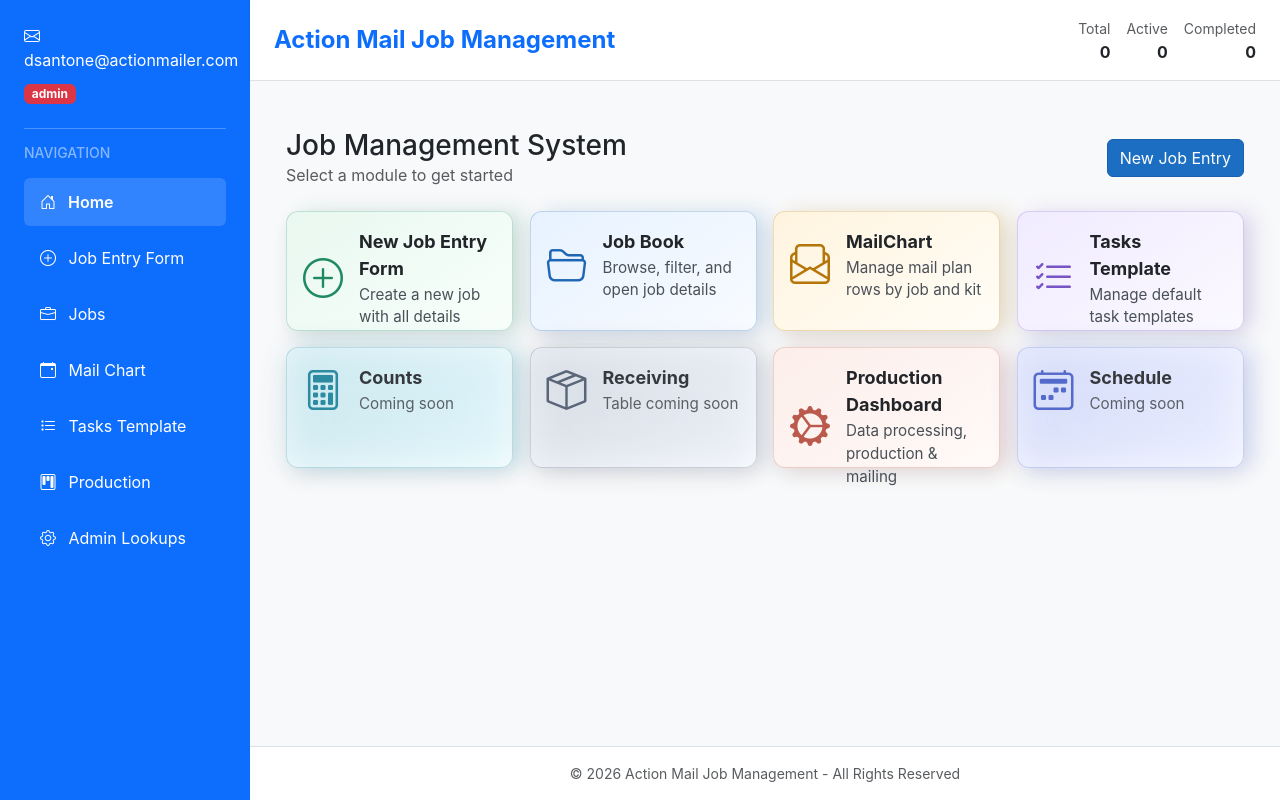
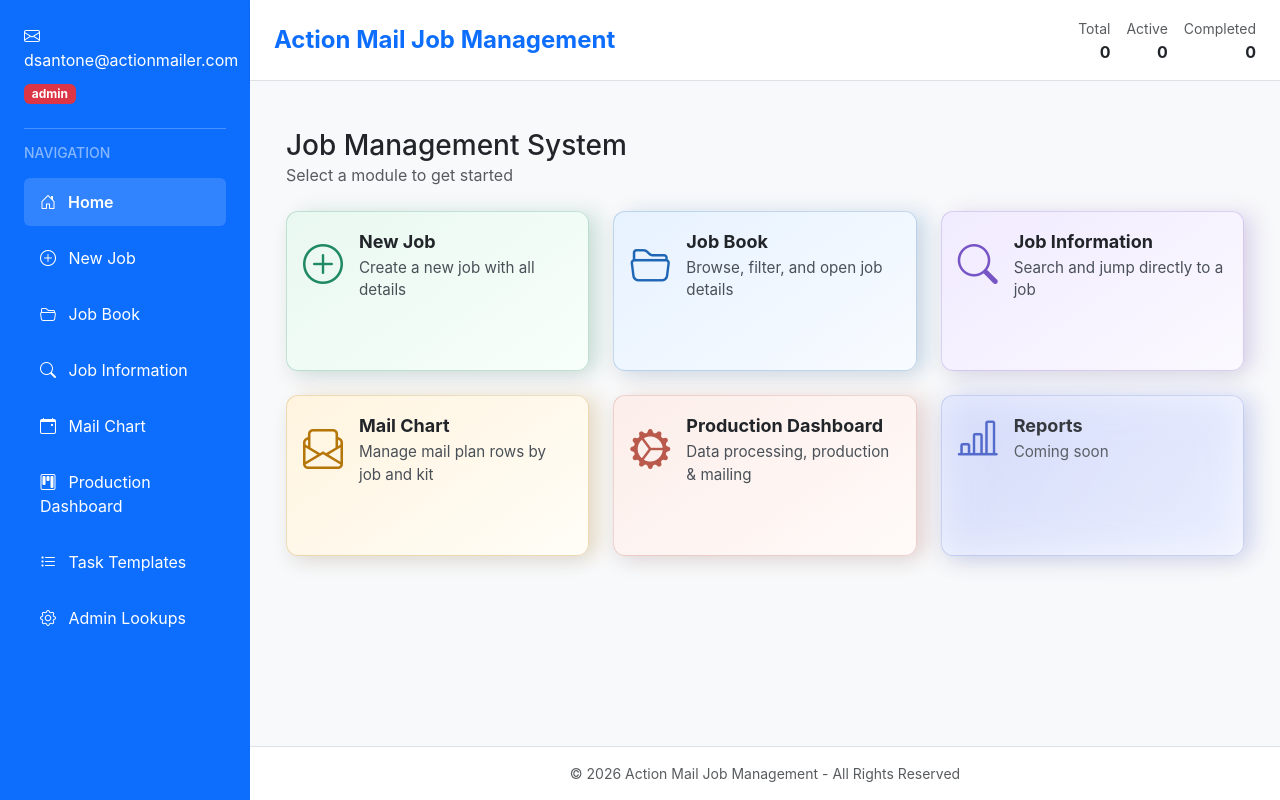
Before and after one commit to danni13-ops/JobEntryApp1, an ASP.NET Core app: page / in a window 1280 px wide. Run offline with ASP.NET Core 8, Linux system fonts and the light colour scheme; data that the repository does not hold is empty; style sheets or scripts are compiled from the project's sources; some libraries are stand-ins or nearby versions.

Commit message:
feat: fix home dashboard, add job search page, clean job details, update sidebar nav
- Step 1: Replace 8-card tool list with 6-card navigation hub (New Job, Job Book,
  Job Information, Mail Chart, Production Dashboard, Reports)
- Step 2: Add /Jobs/Search page to jump directly to a job by number
- Step 3: Rename NewJob.cshtml section headers to match spec (Sections 1-6)
- Step 4: Replace task list placeholder in Job Details with Progress, Milestones,
  Control Cards, and Documents sections
- Step 5: Update sidebar nav with correct names and new Job Information link

Co-authored-by: danni13-ops <179358615+danni13-ops@users.noreply.github.com>

```diff
--- a/Pages/Index.cshtml
+++ b/Pages/Index.cshtml
@@ -145,30 +145,25 @@
 </style>
 
 <div class="container-fluid mt-4">
-    <div class="d-flex justify-content-between align-items-center mb-4">
-        <div>
-            <h1 class="h3 mb-0">Job Management System</h1>
-            <div class="text-muted">Select a module to get started</div>
-        </div>
-        <div>
-            <a asp-page="/NewJob" class="btn btn-primary">New Job Entry</a>
-        </div>
+    <div class="mb-4">
+        <h1 class="h3 mb-0">Job Management System</h1>
+        <div class="text-muted">Select a module to get started</div>
     </div>
 
-    <div class="row g-3">
-        <div class="col-sm-6 col-md-4 col-lg-3">
+    <div class="row g-4">
+        <div class="col-sm-6 col-md-4">
             <a asp-page="/NewJob" class="card module-card h-100 text-decoration-none text-dark tone-emerald" tabindex="0">
                 <div class="d-flex align-items-center w-100">
                     <i class="bi bi-plus-circle icon"></i>
                     <div>
-                        <div class="title">New Job Entry Form</div>
+                        <div class="title">New Job</div>
                         <div class="subtitle">Create a new job with all details</div>
                     </div>
                 </div>
             </a>
         </div>
 
-        <div class="col-sm-6 col-md-4 col-lg-3">
+        <div class="col-sm-6 col-md-4">
             <a asp-page="/Jobs/Index" class="card module-card h-100 text-decoration-none text-dark tone-ocean" tabindex="0">
                 <div class="d-flex align-items-center w-100">
                     <i class="bi bi-folder2-open icon"></i>
@@ -180,55 +175,31 @@
             </a>
         </div>
 
-        <div class="col-sm-6 col-md-4 col-lg-3">
+        <div class="col-sm-6 col-md-4">
+            <a asp-page="/Jobs/Search" class="card module-card h-100 text-decoration-none text-dark tone-violet" tabindex="0">
+                <div class="d-flex align-items-center w-100">
+                    <i class="bi bi-search icon"></i>
+                    <div>
+                        <div class="title">Job Information</div>
+                        <div class="subtitle">Search and jump directly to a job</div>
+                    </div>
+                </div>
+            </a>
+        </div>
+
+        <div class="col-sm-6 col-md-4">
             <a asp-page="/Mailchart/Index" class="card module-card h-100 text-decoration-none text-dark tone-gold" tabindex="0">
                 <div class="d-flex align-items-center w-100">
                     <i class="bi bi-envelope-paper icon"></i>
                     <div>
-                        <div class="title">MailChart</div>
+                        <div class="title">Mail Chart</div>
                         <div class="subtitle">Manage mail plan rows by job and kit</div>
                     </div>
                 </div>
             </a>
         </div>
 
-        <div class="col-sm-6 col-md-4 col-lg-3">
-            <a asp-page="/TaskTemplates" class="card module-card h-100 text-decoration-none text-dark tone-violet" tabindex="0">
-                <div class="d-flex align-items-center w-100">
-                    <i class="bi bi-list-check icon"></i>
-                    <div>
-                        <div class="title">Tasks Template</div>
-                        <div class="subtitle">Manage default task templates</div>
-                    </div>
-                </div>
-            </a>
-        </div>
-
-        <div class="col-sm-6 col-md-4 col-lg-3">
-            <div class="card module-card module-card-disabled h-100 text-dark tone-cyan" aria-disabled="true">
-                <div class="d-flex align-items-center w-100">
-                    <i class="bi bi-calculator icon"></i>
-                    <div>
-                        <div class="title">Counts</div>
-                        <div class="subtitle">Coming soon</div>
-                    </div>
-                </div>
-            </div>
-        </div>
-
-        <div class="col-sm-6 col-md-4 col-lg-3">
-            <div class="card module-card module-card-disabled h-100 text-dark tone-slate" aria-disabled="true">
-                <div class="d-flex align-items-center w-100">
-                    <i class="bi bi-box-seam icon"></i>
-                    <div>
-                        <div class="title">Receiving</div>
-                        <div class="subtitle">Table coming soon</div>
-                    </div>
-                </div>
-            </div>
-        </div>
-
-        <div class="col-sm-6 col-md-4 col-lg-3">
+        <div class="col-sm-6 col-md-4">
             <a asp-page="/TaskDashboard" class="card module-card h-100 text-decoration-none text-dark tone-coral" tabindex="0">
                 <div class="d-flex align-items-center w-100">
                     <i class="bi bi-gear-wide-connected icon"></i>
@@ -240,12 +211,12 @@
             </a>
         </div>
 
-        <div class="col-sm-6 col-md-4 col-lg-3">
+        <div class="col-sm-6 col-md-4">
             <div class="card module-card module-card-disabled h-100 text-dark tone-indigo" aria-disabled="true">
                 <div class="d-flex align-items-center w-100">
-                    <i class="bi bi-calendar2-week icon"></i>
+                    <i class="bi bi-bar-chart-line icon"></i>
                     <div>
-                        <div class="title">Schedule</div>
+                        <div class="title">Reports</div>
                         <div class="subtitle">Coming soon</div>
                     </div>
                 </div>
--- a/Pages/Shared/_Layout.cshtml
+++ b/Pages/Shared/_Layout.cshtml
@@ -39,13 +39,19 @@
                     <li class="nav-item mb-2">
                         <a class="nav-link text-white @(ViewContext.RouteData.Values["page"]?.ToString() == "/NewJob" ? "active bg-white bg-opacity-10 rounded" : "")"
                            asp-page="/NewJob">
-                            <i class="bi bi-plus-circle me-2"></i> Job Entry Form
+                            <i class="bi bi-plus-circle me-2"></i> New Job
                         </a>
                     </li>
                     <li class="nav-item mb-2">
                         <a class="nav-link text-white @(ViewContext.RouteData.Values["page"]?.ToString()?.Contains("/Jobs") == true ? "active bg-white bg-opacity-10 rounded" : "")"
                            asp-page="/Jobs/Index">
-                            <i class="bi bi-briefcase me-2"></i> Jobs
+                            <i class="bi bi-folder2-open me-2"></i> Job Book
+                        </a>
+                    </li>
+                    <li class="nav-item mb-2">
+                        <a class="nav-link text-white @(ViewContext.RouteData.Values["page"]?.ToString() == "/Jobs/Search" ? "active bg-white bg-opacity-10 rounded" : "")"
+                           asp-page="/Jobs/Search">
+                            <i class="bi bi-search me-2"></i> Job Information
                         </a>
                     </li>
                     <li class="nav-item mb-2">
@@ -55,15 +61,15 @@
                         </a>
                     </li>
                     <li class="nav-item mb-2">
-                        <a class="nav-link text-white @(ViewContext.RouteData.Values["page"]?.ToString() == "/TaskTemplates" ? "active bg-white bg-opacity-10 rounded" : "")"
-                           asp-page="/TaskTemplates">
-                            <i class="bi bi-list-task me-2"></i> Tasks Template
+                        <a class="nav-link text-white @(ViewContext.RouteData.Values["page"]?.ToString() == "/TaskDashboard" ? "active bg-white bg-opacity-10 rounded" : "")"
+                           asp-page="/TaskDashboard">
+                            <i class="bi bi-kanban me-2"></i> Production Dashboard
                         </a>
                     </li>
                     <li class="nav-item mb-2">
-                        <a class="nav-link text-white @(ViewContext.RouteData.Values["page"]?.ToString() == "/TaskDashboard" ? "active bg-white bg-opacity-10 rounded" : "")"
-                           asp-page="/TaskDashboard">
-                            <i class="bi bi-kanban me-2"></i> Production
+                        <a class="nav-link text-white @(ViewContext.RouteData.Values["page"]?.ToString() == "/TaskTemplates" ? "active bg-white bg-opacity-10 rounded" : "")"
+                           asp-page="/TaskTemplates">
+                            <i class="bi bi-list-task me-2"></i> Task Templates
                         </a>
                     </li>
                     <li class="nav-item mb-2">
```
Also changed, not shown: Pages/Jobs/Details.cshtml (+51 -6 lines), Pages/Jobs/Search.cshtml (added, +61 -0 lines), Pages/Jobs/Search.cshtml.cs (added, +39 -0 lines), Pages/NewJob.cshtml (+12 -12 lines).
